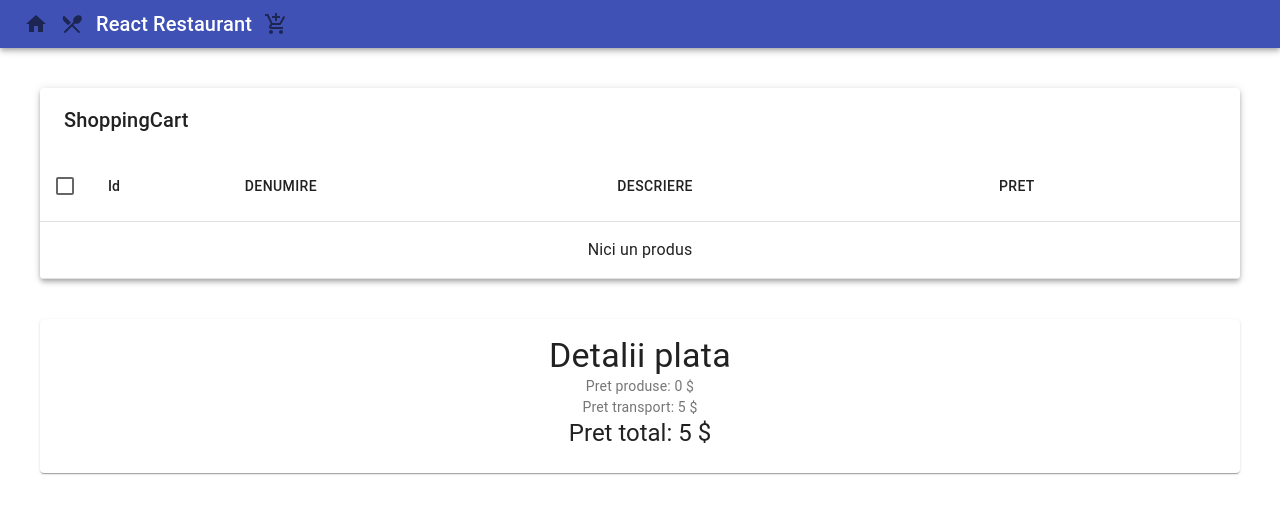
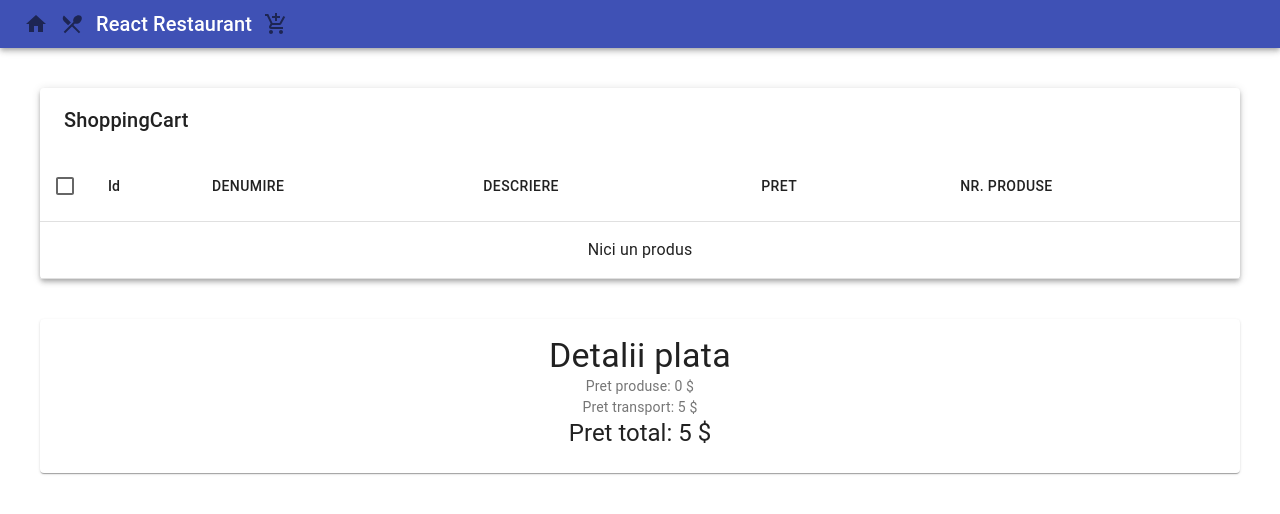
Before and after one commit to OctaFloare/React-restaurant, a React (Create React App) app: page /menu/shopping-cart in a window 1280 px wide. Shown: the top 514 px of the page. Built offline with nearby package versions, Linux system fonts and the light colour scheme.

Commit message:
[react-restaurant] Follow-up add countable rows

```diff
--- a/package.json
+++ b/package.json
@@ -47,6 +47,7 @@
     "react-redux": "^7.2.2",
     "redux": "^4.0.5",
     "yup": "^0.32.9",
-    "immutable": "^4.0.0-rc.12"
+    "immutable": "^4.0.0-rc.12",
+    "lodash": "^4.17.21"
   }
 }
--- a/src/sandwich-menu/containers/table-columns.jsx
+++ b/src/sandwich-menu/containers/table-columns.jsx
@@ -8,9 +8,9 @@ export const columns=[
         options: {
             filter: false,
             sort: false,
-            customBodyRender: (rowData, currentTableData) =>
+            customBodyRender: (rowData) =>
                 <Grid item xs={12} sm={12} md={10} lg={10}>
-                    <img className={'Images'} src={rowData} alt={currentTableData[4]} />
+                    <img className={'Images'} src={rowData} />
                 </Grid>
         }
     },
--- a/src/sandwich-menu/reducers/sandwich-menu.js
+++ b/src/sandwich-menu/reducers/sandwich-menu.js
@@ -8,6 +8,8 @@ export const sandwichMenuReducer = (state = initialState, action) =>{
     switch (action.type){
         case 'GET_ALL_SANDWICHES':
             return {...state, items: sandwichData};
+        case 'GET_ALL_SANDWICHES_API':
+
         default:
             return state;
     }
--- a/src/shopping-cart/components/shopping-cart.jsx
+++ b/src/shopping-cart/components/shopping-cart.jsx
@@ -2,19 +2,21 @@ import {Box} from "@material-ui/core";
 import React from "react";
 import MUIDataTable from 'mui-datatables'
 import {useSetTotalPrice} from "../containers/hooks/use-set-total-price";
-import {columns} from "../containers/table-columns";
+import {useSetColumns} from "../containers/table-columns";
 import {PaymentDetails} from "../containers/payment-details/payment-details";
 import {useSelector} from "react-redux";
 import {useSetOptions} from "../containers/options";
 
+const _ = require('lodash');
 export const ShoppingCartComponent = () => {
     const shoppingCartData = useSelector(selector)
     const totalPrice = useSetTotalPrice(shoppingCartData);
     const options = useSetOptions(selector);
+    const columns = useSetColumns(shoppingCartData)
 
     return <Box m={5}>
             <MUIDataTable
-                data={shoppingCartData}
+                data={_.uniqBy(shoppingCartData,item => item.id)}
                 columns={columns}
                 options={options}
                 title={'ShoppingCart'}
--- a/src/shopping-cart/containers/table-columns.jsx
+++ b/src/shopping-cart/containers/table-columns.jsx
@@ -1,12 +1,15 @@
 import {Grid, Hidden} from "@material-ui/core";
 import React from "react";
 
-export const columns =[
+export const useSetColumns = (shoppingCartData) => {
+    const _ = require('lodash');
+
+    return [
         {
             name: 'id',
             label: 'Id',
             options: {
-            filter:false,
+                filter: false,
                 sort: false,
                 display: true
             },
@@ -24,9 +27,8 @@ export const columns =[
             name: 'description',
             label: 'Descriere',
             options: {
-            filter:true,
+                filter: true,
                 sort: true,
-            empty: true,
                 customBodyRender: rowData => <Hidden smDown='true'>
                     <Grid item xs={12} sm={12} md={10} lg={10}>
                         {rowData}
@@ -38,9 +40,24 @@ export const columns =[
             name: 'price',
             label: 'Pret',
             options: {
-            filter:true,
+                filter: true,
                 sort: true,
                 customBodyRender: rowData => <Grid item xs={12} sm={12} md={10} lg={10}>{rowData} $</Grid>
             },
         },
+        {
+            name: 'count',
+            label: "Nr. Produse",
+            options:{
+                filter:false,
+                sort:true,
+                customBodyRender: (rowData, currentTableData) => {
+                    const rowId= currentTableData.rowData[0]
+                    const counter = _.countBy(shoppingCartData, item => item.id === rowId)
+
+                    return <Grid item xs={12} sm={12} md={10} lg={10}>{counter[true]} </Grid>
+                    }
+            }
+        },
     ]
+}
```
Also changed, not shown: src/shopping-cart/containers/hooks/use-make-shopping-cart.js (added, +8 -0 lines). Lines whose indentation alone changed are shown as unchanged.
